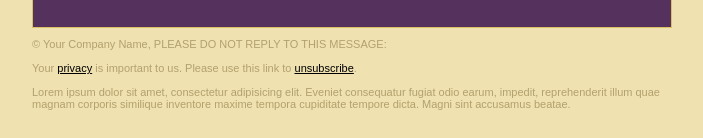
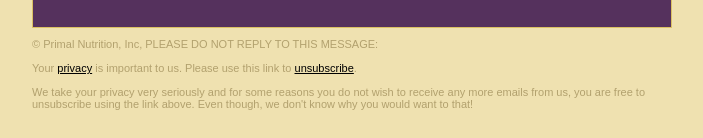
Before and after one commit to paakay/primal-email, a plain HTML site: page email.html in a window 1280 px wide. Shown: the part 1474-1612 px from the top of the page, 288-991 px from the left. Drawn offline with Linux system fonts and the light colour scheme.

Commit message:
Update privacy and unsubscribe notice in footer

```diff
--- a/email.html
+++ b/email.html
@@ -214,11 +214,11 @@
           <tr>
             <td class="footer" valign="top" style="padding: 10px 0px 30px 0px; font-family: Arial, Helvetica, sans-serif; font-size: 11px; color: #b2a16e;">
               <!-- content for footer -->
-              &copy; Your Company Name, PLEASE DO NOT REPLY TO THIS MESSAGE:
+              &copy; Primal Nutrition, Inc, PLEASE DO NOT REPLY TO THIS MESSAGE:
               <br><br>
               Your <a href="http://www.primalhealthcoach.com/privacy-policy/" style="color: #000000;" >privacy</a> is important to us. Please use this link to <a href="http://www.aweber.com/z/r/?7BzMnAystIyM7Oys7BzsDIy0RrTMzKwMzGwczA==" style="color:#000000;">unsubscribe</a>.
               <br><br>
-              Lorem ipsum dolor sit amet, consectetur adipisicing elit. Eveniet consequatur fugiat odio earum, impedit, reprehenderit illum quae magnam corporis similique inventore maxime tempora cupiditate tempore dicta. Magni sint accusamus beatae.
+              We take your privacy very seriously and for some reasons you do not wish to receive any more emails from us, you are free to unsubscribe using the link above. Even though, we don't know why you would want to that!
             </td>
           </tr><!-- Footer row -->
         </table>
```
